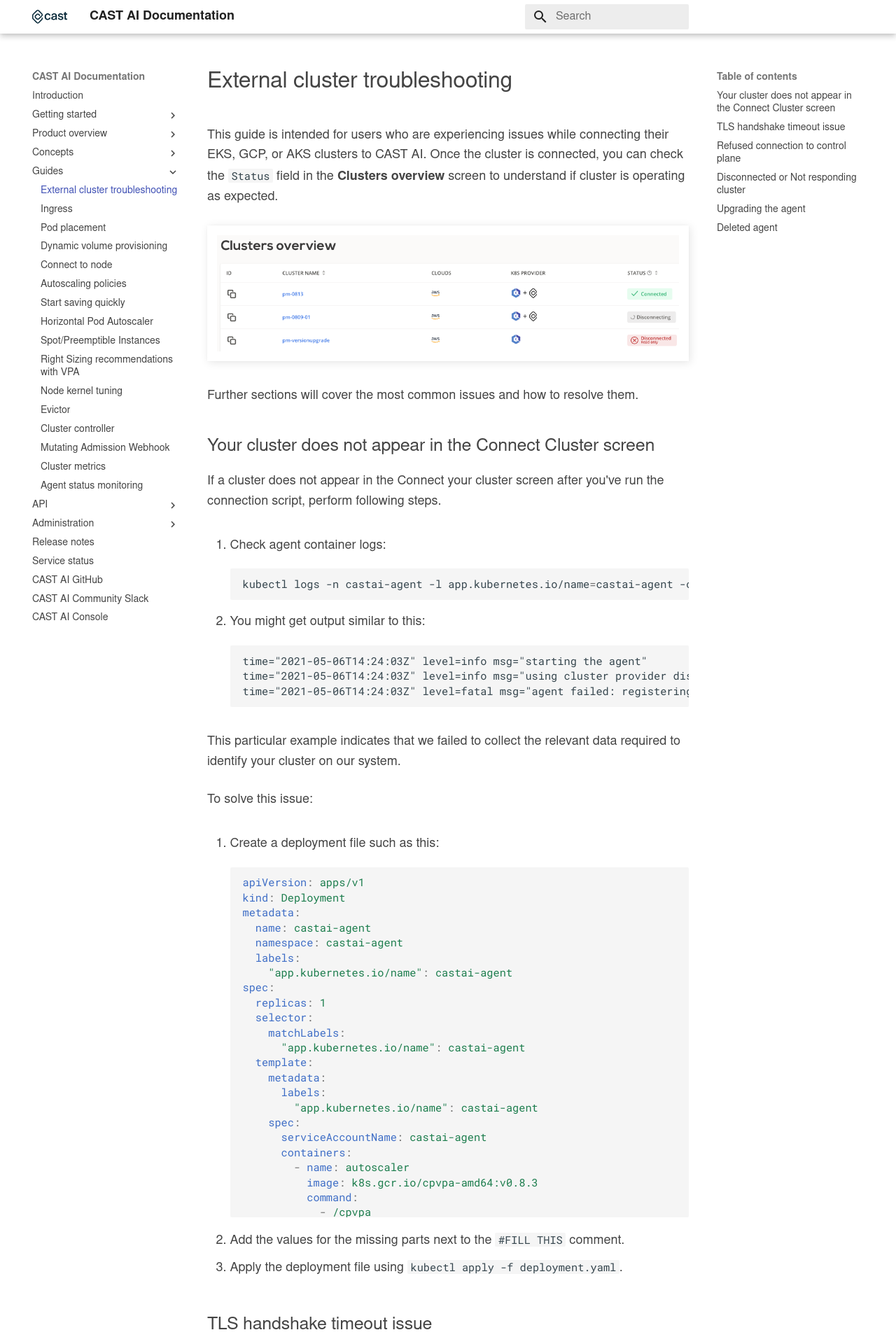
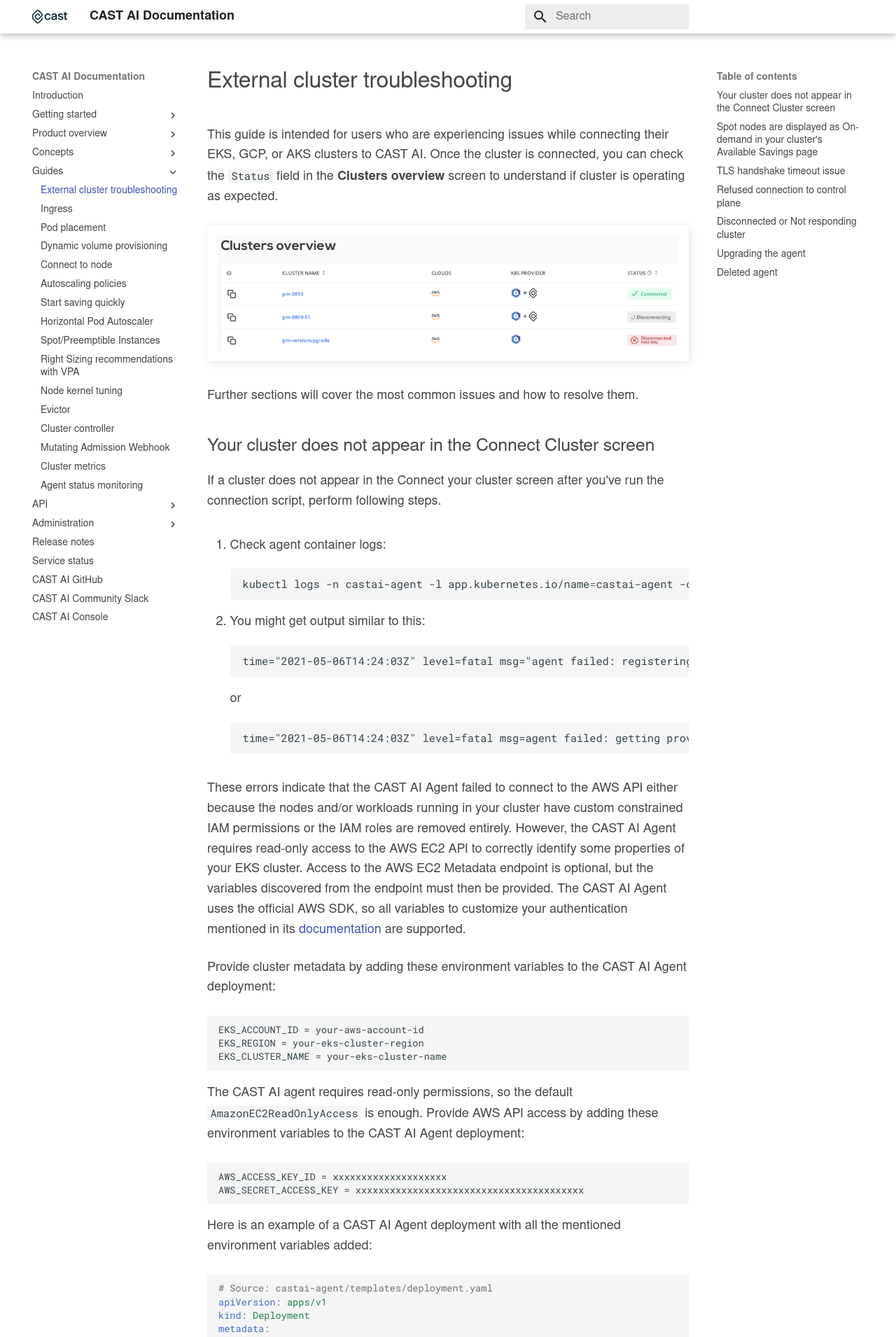
Before and after one commit to castai/docs, an MkDocs documentation site: the page built from docs/guides/external-clusters.md, in a window 1280 px wide. Shown: the top 1910 px of the page at 70% size. Built offline with MkDocs 1.6.1 and Material for MkDocs 9.7.7, drawn with Linux system fonts in a browser that asks for light colours; some web fonts are replaced; some of the changed text lies outside the part shown.

Commit message:
Document Agent's AWS Access Key usage (#199)

````diff
--- a/docs/guides/external-clusters.md
+++ b/docs/guides/external-clusters.md
@@ -23,76 +23,127 @@
 2. You might get output similar to this:
 
     ```text
-    time="2021-05-06T14:24:03Z" level=info msg="starting the agent"
-    time="2021-05-06T14:24:03Z" level=info msg="using cluster provider discovery"
     time="2021-05-06T14:24:03Z" level=fatal msg="agent failed: registering cluster: getting cluster name: describing instance_id=i-026b5fadab5b69d67: UnauthorizedOperation: You are not authorized to perform this operation.\n\tstatus code: 403, request id: 2165c357-b4a6-4f30-9266-a51f4aaa7ce7"
     ```
 
-This particular example indicates that we failed to collect the relevant data required to identify your cluster on our system.
+    or
 
-To solve this issue:
-
-1. Create a deployment file such as this:
-
-    ```yaml
-    apiVersion: apps/v1
-    kind: Deployment
-    metadata:
-      name: castai-agent
-      namespace: castai-agent
-      labels:
-        "app.kubernetes.io/name": castai-agent
-    spec:
-      replicas: 1
-      selector:
-        matchLabels:
-          "app.kubernetes.io/name": castai-agent
-      template:
-        metadata:
-          labels:
-            "app.kubernetes.io/name": castai-agent
-        spec:
-          serviceAccountName: castai-agent
-          containers:
-            - name: autoscaler
-              image: k8s.gcr.io/cpvpa-amd64:v0.8.3
-              command:
-                - /cpvpa
-                - --target=deployment/castai-agent
-                - --namespace=castai-agent
-                - --poll-period-seconds=300
-                - --config-file=/etc/config/castai-agent-autoscaler
-              volumeMounts:
-                - mountPath: /etc/config
-                  name: castai-agent-autoscaler
-            - name: agent
-              image: "castai/agent:v0.20.0"
-              env:
-                - name: API_URL
-                  value: api.cast.ai
-                - name: EKS_ACCOUNT_ID
-                  value: {YOUR-AWS-ACCOUNT-ID} # FILL THIS
-                - name: EKS_REGION
-                  value: {YOUR-EKS-CLUSTER-REGION} # FILL THIS
-                - name: EKS_CLUSTER_NAME
-                  value: {YOUR-CLUSTER-NAME} # FILL THIS
-              envFrom:
-                - secretRef:
-                    name: castai-agent
-              resources:
-                requests:
-                  cpu: 100m
-                limits:
-                  cpu: 1000m
-          volumes:
-            - name: castai-agent-autoscaler
-              configMap:
-                name: castai-agent-autoscaler
+    ```text
+    time="2021-05-06T14:24:03Z" level=fatal msg=agent failed: getting provider: configuring aws client: NoCredentialProviders: no valid providers in chain"
     ```
 
-2. Add the values for the missing parts next to the `#FILL THIS` comment.
+These errors indicate that the CAST AI Agent failed to connect to the AWS API either because the nodes and/or workloads running in your cluster have custom constrained IAM permissions or the IAM roles are removed entirely. However, the CAST AI Agent requires read-only access to the AWS EC2 API to correctly identify some properties of your EKS cluster. Access to the AWS EC2 Metadata endpoint is optional, but the variables discovered from the endpoint must then be provided. The CAST AI Agent uses the official AWS SDK, so all variables to customize your authentication mentioned in its [documentation](https://docs.aws.amazon.com/cli/latest/userguide/cli-configure-envvars.html) are supported.
 
-3. Apply the deployment file using `kubectl apply -f deployment.yaml`.
+Provide cluster metadata by adding these environment variables to the CAST AI Agent deployment:
+
+```text
+EKS_ACCOUNT_ID = your-aws-account-id
+EKS_REGION = your-eks-cluster-region
+EKS_CLUSTER_NAME = your-eks-cluster-name
+```
+
+The CAST AI agent requires read-only permissions, so the default `AmazonEC2ReadOnlyAccess` is enough. Provide AWS API access by adding these environment variables to the CAST AI Agent deployment:
+
+```text
+AWS_ACCESS_KEY_ID = xxxxxxxxxxxxxxxxxxxx
+AWS_SECRET_ACCESS_KEY = xxxxxxxxxxxxxxxxxxxxxxxxxxxxxxxxxxxxxxxx
+```
+
+Here is an example of a CAST AI Agent deployment with all the mentioned environment variables added:
+
+```yaml
+# Source: castai-agent/templates/deployment.yaml
+apiVersion: apps/v1
+kind: Deployment
+metadata:
+  name: castai-agent
+  namespace: castai-agent
+  labels:
+    app.kubernetes.io/name: castai-agent
+    app.kubernetes.io/instance: castai-agent
+    app.kubernetes.io/version: "v0.23.0"
+    app.kubernetes.io/managed-by: castai
+spec:
+  replicas: 1
+  selector:
+    matchLabels:
+      app.kubernetes.io/name: castai-agent
+      app.kubernetes.io/instance: castai-agent
+  template:
+    metadata:
+      labels:
+        app.kubernetes.io/name: castai-agent
+        app.kubernetes.io/instance: castai-agent
+    spec:
+      priorityClassName: system-cluster-critical
+      serviceAccountName: castai-agent
+      affinity:
+        nodeAffinity:
+          requiredDuringSchedulingIgnoredDuringExecution:
+            nodeSelectorTerms:
+              - matchExpressions:
+                  - key: "kubernetes.io/os"
+                    operator: In
+                    values: [ "linux" ]
+              - matchExpressions:
+                  - key: "beta.kubernetes.io/os"
+                    operator: In
+                    values: [ "linux" ]
+
+      containers:
+        - name: agent
+          image: "castai/agent:v0.23.0"
+          imagePullPolicy: IfNotPresent
+          env:
+            - name: API_URL
+              value: "api.cast.ai"
+            - name: PPROF_PORT
+              value: "6060"
+            - name: PROVIDER
+              value: "eks"
+
+            # Provide values discovered via AWS EC2 Metadata endpoint:
+            - name: EKS_ACCOUNT_ID
+              value: "000000000000"
+            - name: EKS_REGION
+              value: "eu-central-1"
+            - name: EKS_CLUSTER_NAME
+              value: "castai-example"
+
+            # Provide an AWS Access Key to enable read-only AWS EC2 API access:
+            - name: AWS_ACCESS_KEY_ID
+              value: "xxxxxxxxxxxxxxxxxxxx"
+            - name: AWS_SECRET_ACCESS_KEY
+              value: "xxxxxxxxxxxxxxxxxxxxxxxxxxxxxxxxxxxxxxxx"
+
+          envFrom:
+            - secretRef:
+                name: castai-agent
+          resources:
+            requests:
+              cpu: 100m
+            limits:
+              cpu: 1000m
+        - name: autoscaler
+          image: k8s.gcr.io/cpvpa-amd64:v0.8.3
+          command:
+            - /cpvpa
+            - --target=deployment/castai-agent
+            - --namespace=castai-agent
+            - --poll-period-seconds=300
+            - --config-file=/etc/config/castai-agent-autoscaler
+          volumeMounts:
+            - mountPath: /etc/config
+              name: autoscaler-config
+      volumes:
+        - name: autoscaler-config
+          configMap:
+            name: castai-agent-autoscaler
+```
+
+## Spot nodes are displayed as On-demand in your cluster's Available Savings page
+
+See this [section](#your-cluster-does-not-appear-in-the-connect-cluster-screen).
 
 ## TLS handshake timeout issue
 
````
